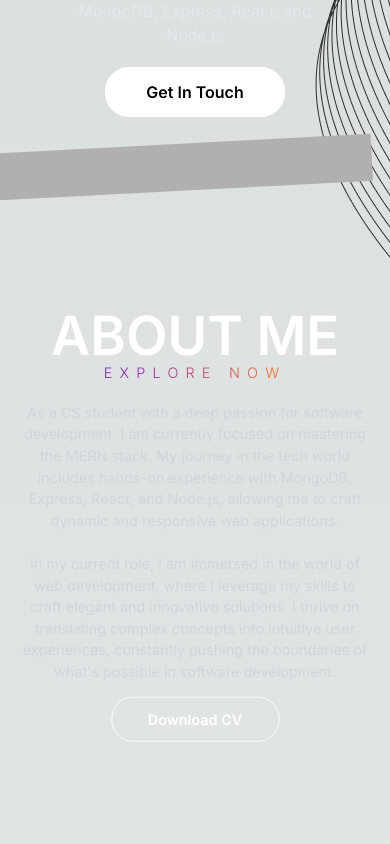
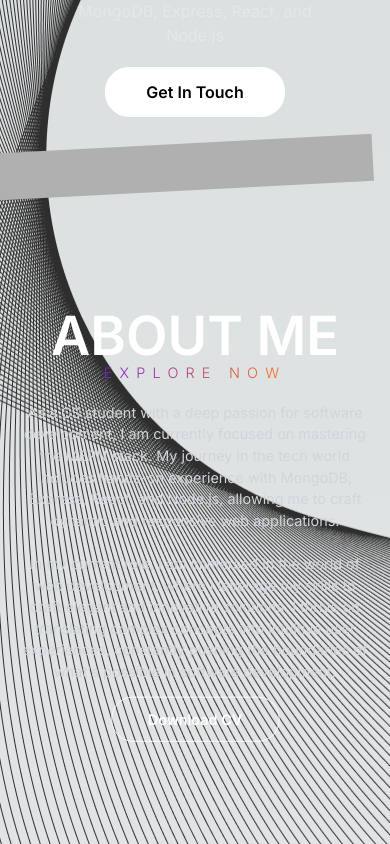
Before and after one commit to RafiaZeeshan14/my-portfolio-next, a Next.js app: page / in a window 390 px wide. Shown: the part 780-1624 px from the top of the page. Built offline with nearby package versions, Linux system fonts and the light colour scheme.

Commit message:
responsiveness fixed for created comp.

```diff
--- a/app/globals.css
+++ b/app/globals.css
@@ -59,7 +59,7 @@ body {
   transform: rotate(-3deg); /* Slight tilt of the entire container */
   background: linear-gradient(to right, #B0B0B0 44%, #B0B0B0 100%, #B0B0B0 100%, #B0B0B0 50%);
   padding: 10px 0; /* Vertical padding for the container */
-  margin: 7% -18px; /* Horizontal margin for overflow effect */
+  margin: 7% -17.5px; /* Horizontal margin for overflow effect */
 }
 
 .scroll-content {
--- a/app/page.tsx
+++ b/app/page.tsx
@@ -11,7 +11,7 @@ import Image from "next/image";
 
 export default function Home() {
   return (
-      <main className="h-full w-full  bg-[url('/Loop.png')] bg-repeat">
+      <main className="h-full w-full  bg-[url('/Loop.png')] bg-repeat bg-center ">
         <Navbar/>
         <Banner />
       <div className="flex flex-col gap-16">
--- a/components/Certifications.tsx
+++ b/components/Certifications.tsx
@@ -5,7 +5,7 @@ import React from "react";
 const Certifications: React.FC<{}> = () => {
   return (
     <section id="experience">
-      <h2 className="text-white font-semibold text-center text-5xl sm:text-6xl  pt-[45px]">
+      <h2 className="text-white font-semibold text-center text-4xl sm:text-6xl  pt-[45px]">
         CERTIFICATIONS
       </h2>
       <p className=" tracking-[0.5em] text-center text-transparent font-light pb-5  bg-clip-text bg-gradient-to-r from-purple-700 to-orange-500  text-1xl ">
```
